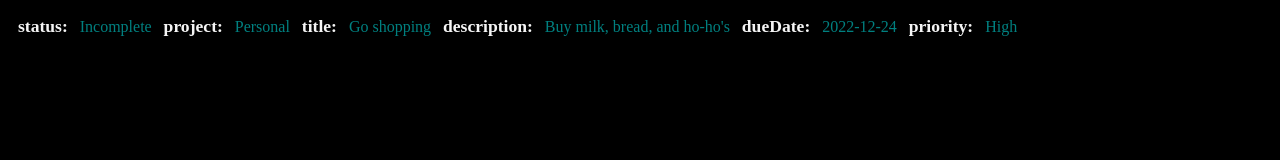
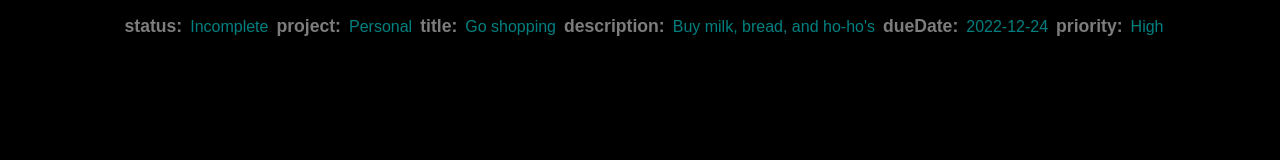
Before and after one commit to JustWaveThings/todo_project, a website built with webpack: page src/index.html in a window 1280 px wide. Built offline with nearby package versions, Linux system fonts and the light colour scheme.

Commit message:
Set font family, adjust todo layout

```diff
--- a/src/style.css
+++ b/src/style.css
@@ -1,24 +1,39 @@
 :root {
   background-color: black;
   color: teal;
+  font-family: 'Source Sans Pro', sans-serif;
   margin: 0;
   border: 0;
+}
 
+@font-face {
+  font-family: 'Source Sans Pro';
+  src: url('./fonts/SourceSansPro-SemiBold.ttf') format('ttf');
+  font-weight: 600;
+  font-style: normal;
+}
+
+.content{
+  display: flex;
+  flex-direction: column;
+  align-items: center;
+  justify-content: center;
+  height: 100vh;
 }
 
 .todo-container {
   display: flex;
   align-items: center;
-  justify-content: space-around;
+  justify-content: center;
   flex-wrap: wrap;
-  width: 80%
+
 }
 
 .label {
   font-size: 1.1rem;
   font-weight: bold;
   margin: .5rem;
-  color: whitesmoke
+  color: rgba(245, 245, 245, 0.508)
 }
 
 /* reorganize the todo view order to be more intuitive */
```
